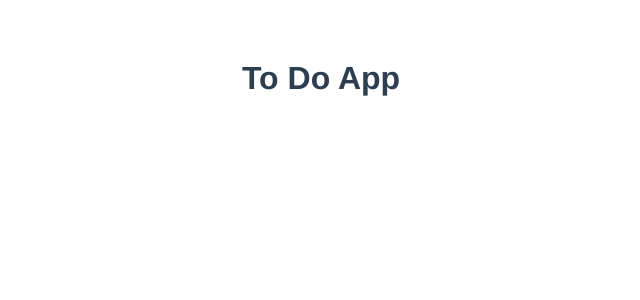
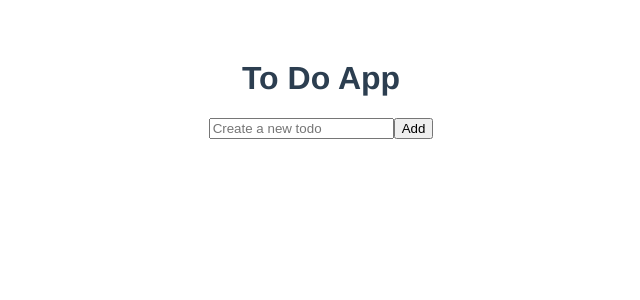
Before and after one commit to sinanabus/SinanA_modanisa, a Vue app in the folder todo_client/: page / in a window 1280 px wide. Shown: the top 300 px of the page, without its empty margins (319-959 px from the left). Built offline with nearby package versions, Linux system fonts and the light colour scheme.

Commit message:
Added button AddToDoItem component tests complete - GREEN and extending acceptance tests

```diff
--- a/todo_client/src/App.vue
+++ b/todo_client/src/App.vue
@@ -1,14 +1,17 @@
 <template>
   <Header title="To Do App"/>
+  <AddToDoItem/>
 </template>
 
 <script>
 import Header from './components/Header.vue'
+import AddToDoItem from './components/AddToDoItem.vue'
 
 export default {
   name: 'App',
   components: {
-    Header
+    Header,
+    AddToDoItem
   }
 }
 </script>
--- a/todo_client/src/components/AddToDoItem.vue
+++ b/todo_client/src/components/AddToDoItem.vue
@@ -1,6 +1,7 @@
 <template>
     <div>
         <input id='ToDoInput' placeholder="Create a new todo">
+        <button id='AddButton'>Add</button>
     </div>
 </template>
 
```
Also changed, not shown: 1 other file (tests, documents, lock files or other folders).
